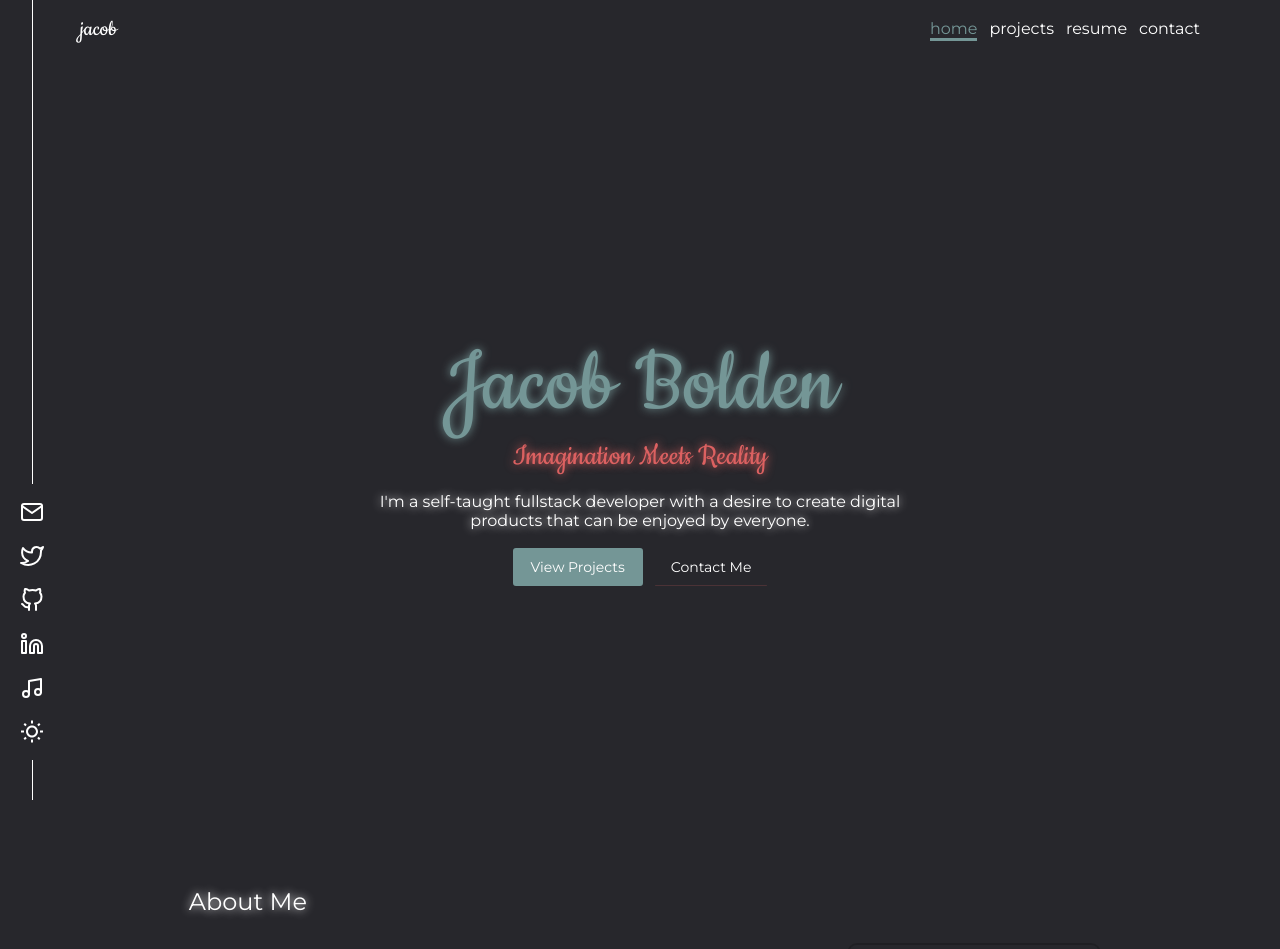
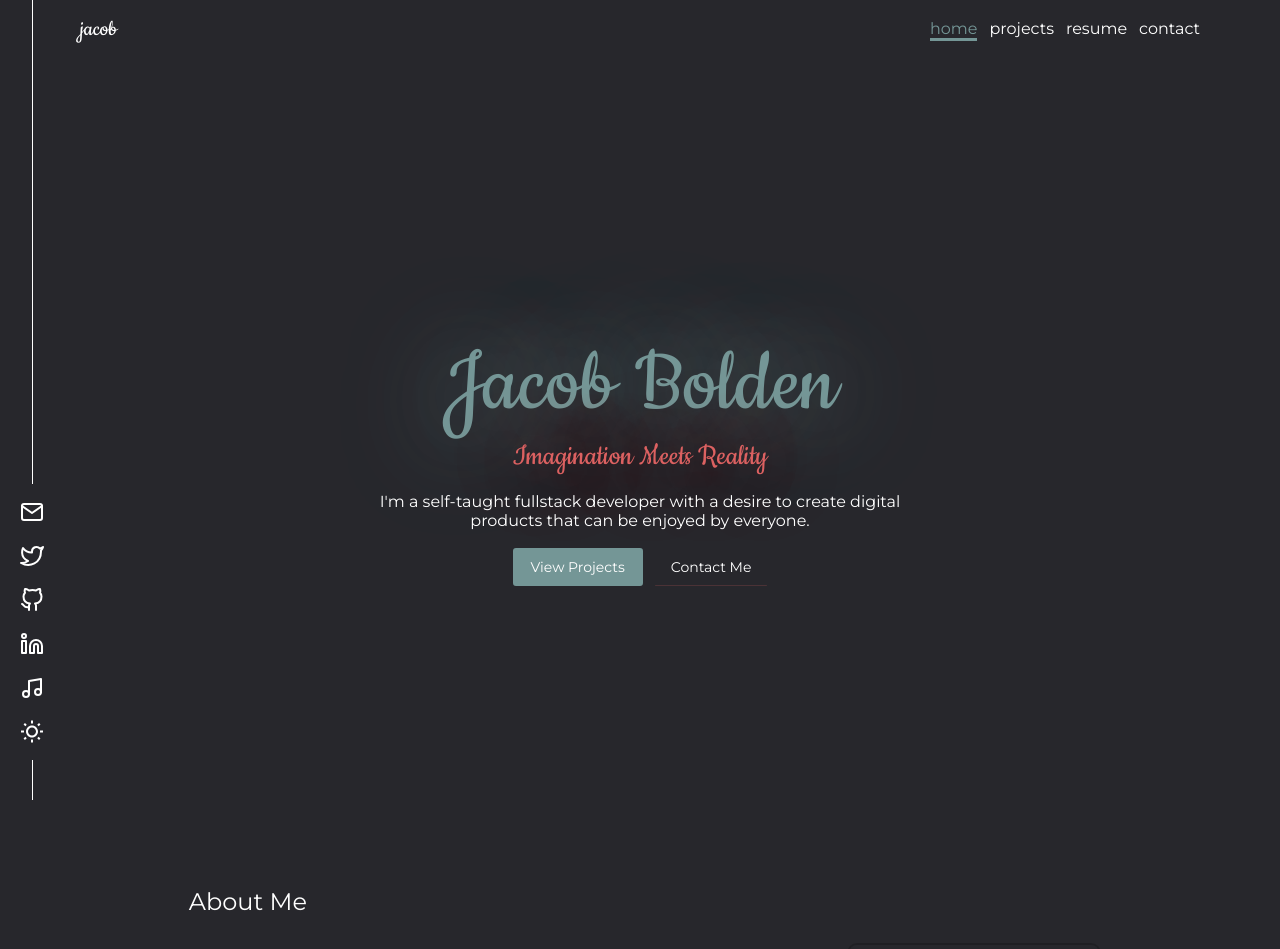
Before and after one commit to thegoldenbolden/portfolio-v1, a Next.js app: page / in a window 1280 px wide. Shown: the top 949 px of the page. Built offline with nearby package versions, Linux system fonts and the light colour scheme.

Commit message:
changed text shadow

```diff
--- a/src/styles/main.scss
+++ b/src/styles/main.scss
@@ -1,13 +1,10 @@
 $dark-bg: rgb(39, 39, 44);
-$light-bg: rgb(229, 246, 246);
 $light-bg: rgb(250, 250, 250);
 $dark-txt: white;
 $light-txt: $dark-bg;
-
-// $accent: rgb(116, 169, 138);
 $accent: rgb(116, 150, 150);
 $adjust-accent: adjust-color($color: $accent, $hue: 180, $saturation: 50%, $lightness: 10%);
-$text-shadow: 0 0 10px currentColor;
+$text-shadow: 0 0 100px currentColor;
 
 @function rem($px) {
  @return #{$px / 16}rem;
@@ -63,15 +60,8 @@ $text-shadow: 0 0 10px currentColor;
 
  #landing {
 
-  h1,
-  p {
-   text-shadow: $text-shadow;
-  }
- }
-
- section {
-  .heading {
-   text-shadow: $text-shadow;
+  h1 {
+   text-shadow: 0 0 100px currentColor;
   }
  }
 }
```
